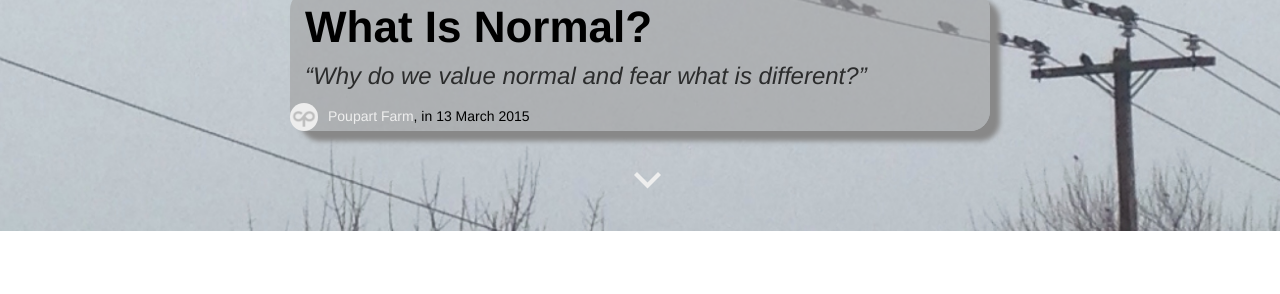
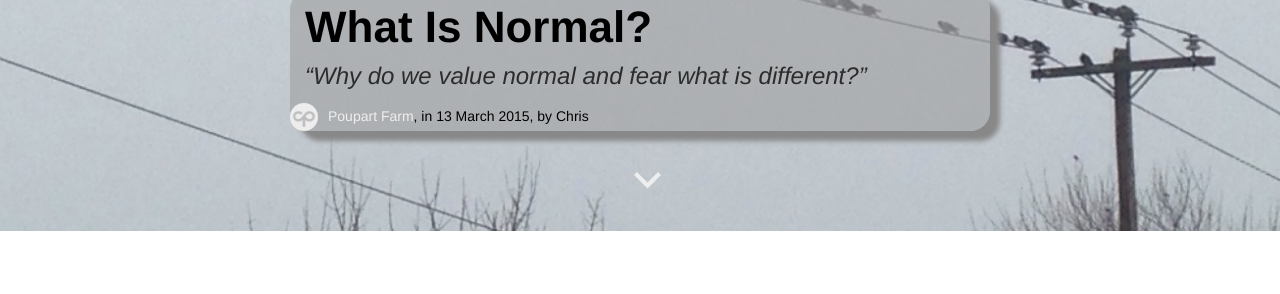
Before and after one commit to poupartfarms/poupartfarms.github.io, a Jekyll site: the page built from _posts/2015-03-13-normal.md, in a window 1280 px wide. Shown: the part 669-963 px from the top of the page. Built offline with Jekyll 4.4.1, drawn with Linux system fonts in a browser that asks for light colours; Markdown is read by kramdown in place of the engine named in the settings; comment, search, counter and statistics services are not loaded.

Commit message:
Include author in byline.

```diff
--- a/_layouts/post.html
+++ b/_layouts/post.html
@@ -18,7 +18,7 @@ comments: true
 		{% if page.quote %}
 			<h2>{{ page.quote }}</h2>
 		{% endif %}
-		<a class="site-title" href="{{ site.url }}"><img src="{{ site.icon }}" class="site-icon-small">{{ site.title }}</a>, in {{ page.date | date_to_long_string }}
+		<a class="site-title" href="{{ site.url }}"><img src="{{ site.icon }}" class="site-icon-small">{{ site.title }}</a>, in {{ page.date | date_to_long_string }}{% if page.author %}, by {{ page.author }}{% endif %}
 	</div>
 	<div id="nav-icon" style="bottom: 60px;">
 		<a class="scroll" data-speed="1000" href="#article"><span class="genericon genericon-expand"></span></a>
--- a/_posts/2015-03-13-normal.md
+++ b/_posts/2015-03-13-normal.md
@@ -4,7 +4,8 @@ title: "What Is Normal?"
 quote: Why do we value normal and fear what is different?
 video: false
 comments: true
-tags: veganism philosophy
+tags: [ veganism, philosophy ]
+author: Chris
 ---
 
 I don’t hold “normal” in very high esteem. Normal in our
```
